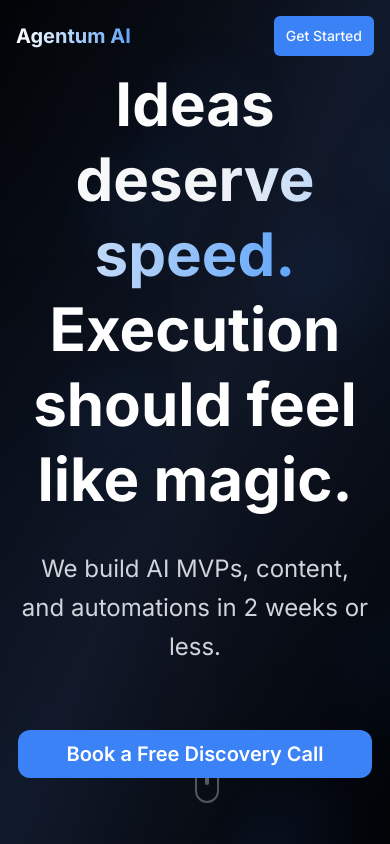
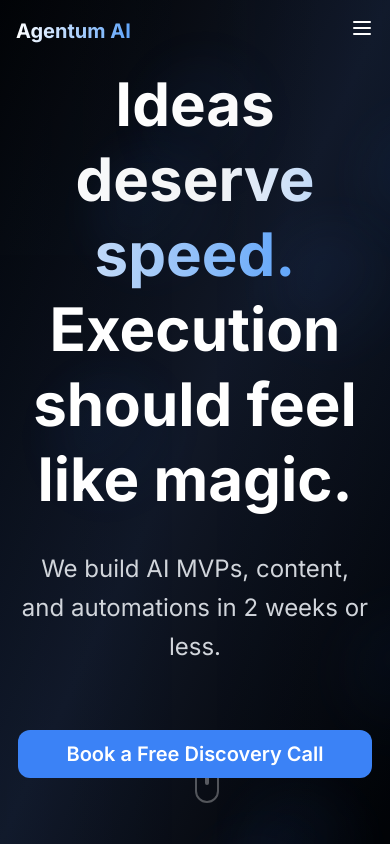
Before and after one commit to abdullah20mph/forge-kinetic-web, a React (Vite) app: page / in a window 390 px wide. Shown: the top 844 px of the page. Built offline with nearby package versions, Linux system fonts and the light colour scheme.

Commit message:
fix: pushed with correct account

```diff
--- a/src/components/Navigation.tsx
+++ b/src/components/Navigation.tsx
@@ -1,10 +1,11 @@
-
 import React, { useState, useEffect } from 'react';
 import { Button } from '@/components/ui/button';
 import { Link, useLocation } from 'react-router-dom';
+import { Menu, X } from 'lucide-react'; // optional: lucide icons for menu toggle
 
 export const Navigation = () => {
   const [isScrolled, setIsScrolled] = useState(false);
+  const [isMobileMenuOpen, setIsMobileMenuOpen] = useState(false);
   const location = useLocation();
 
   useEffect(() => {
@@ -14,6 +15,11 @@ export const Navigation = () => {
     window.addEventListener('scroll', handleScroll);
     return () => window.removeEventListener('scroll', handleScroll);
   }, []);
+
+  useEffect(() => {
+    // Close mobile menu when route changes
+    setIsMobileMenuOpen(false);
+  }, [location.pathname]);
 
   const handleGetStarted = () => {
     window.location.href = '/get-started';
@@ -42,6 +48,7 @@ export const Navigation = () => {
             Agentum AI
           </Link>
 
+          {/* Desktop nav items */}
           <div className="hidden md:flex items-center space-x-6 lg:space-x-8">
             {navItems.map((item) => (
               <Link
@@ -55,6 +62,19 @@ export const Navigation = () => {
             ))}
           </div>
 
+          {/* Mobile menu toggle */}
+          <div className="md:hidden">
+            <button
+              onClick={() => setIsMobileMenuOpen(prev => !prev)}
+              className="text-white"
+              aria-label="Toggle menu"
+            >
+              {isMobileMenuOpen ? <X className="h-6 w-6" /> : <Menu className="h-6 w-6" />}
+            </button>
+          </div>
+
+          {/* Get Started button */}
+          <div className="hidden md:block">
             <Button
               onClick={handleGetStarted}
               className="bg-blue-500 hover:bg-blue-600 transition-all duration-300 hover:scale-105 text-sm sm:text-base px-3 sm:px-4 py-2 sm:py-2"
@@ -63,6 +83,30 @@ export const Navigation = () => {
             </Button>
           </div>
         </div>
+      </div>
+
+      {/* Mobile menu dropdown */}
+      {isMobileMenuOpen && (
+        <div className="md:hidden px-4 pb-4">
+          <div className="flex flex-col space-y-3">
+            {navItems.map((item) => (
+              <Link
+                key={item.name}
+                to={item.href}
+                className="text-white/90 hover:text-blue-400 transition-colors duration-300 text-base"
+              >
+                {item.name}
+              </Link>
+            ))}
+            <Button
+              onClick={handleGetStarted}
+              className="mt-2 bg-blue-500 hover:bg-blue-600 transition-all duration-300 text-sm"
+            >
+              Get Started
+            </Button>
+          </div>
+        </div>
+      )}
     </nav>
   );
 };
```
Lines whose indentation alone changed are shown as unchanged.
